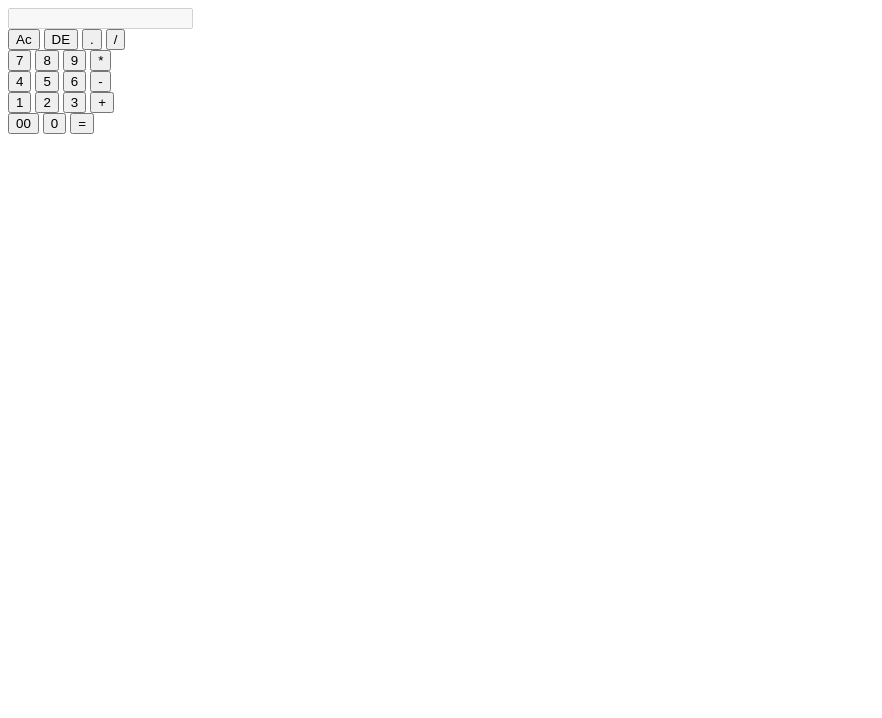
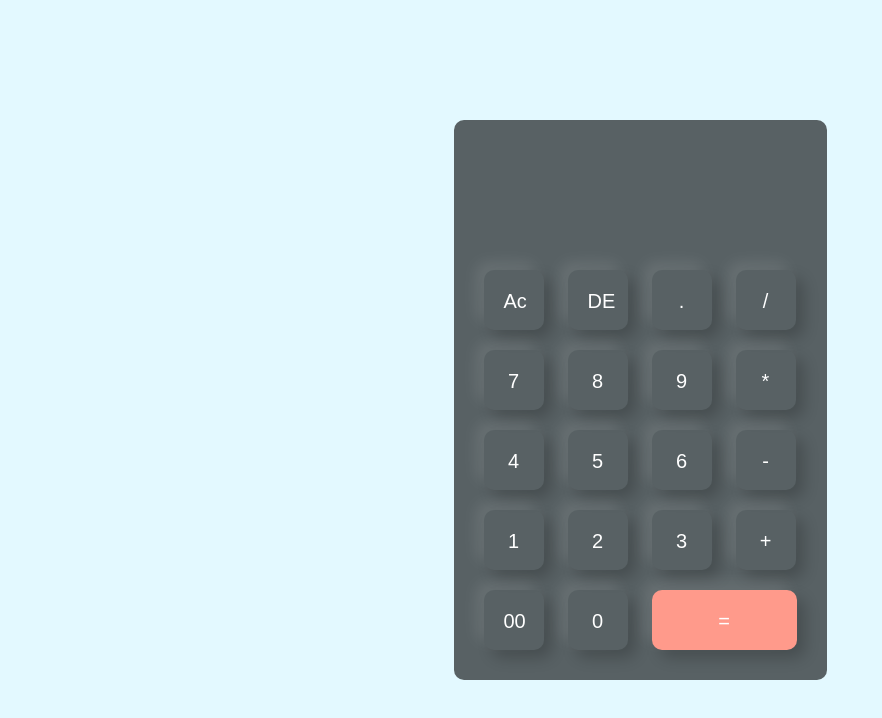
Before and after one commit to IbnuShemsudin/Calculator-project, a plain HTML site: page index.html in a window 1280 px wide. Shown: the whole page, without its empty margins (0-882 px from the left). Drawn offline with Linux system fonts and the light colour scheme.

Commit message:
added style.css file

```diff
--- a/index.html
+++ b/index.html
@@ -4,11 +4,13 @@
     <meta charset="UTF-8">
     <meta name="viewport" content="width=device-width, initial-scale=1.0">
     <title>Calculator</title>
+    <link rel="stylesheet" href="style.css">
 </head>
 <body>
     <div class="container">
+        <div class="calculator">
         <form action="">
-         <div>
+         <div class="display">
              <input type="text" name="display" id="display" disabled>
          </div>
          <div>
@@ -38,9 +40,10 @@
          <div>
              <input type="button" value="00">
              <input type="button" value="0">
-             <input type="button" value="=">
+             <input type="button" value="=" class="equal">
          </div>
         </form>
+        </div>
      </div>
 </body>
 </html>
--- /dev/null
+++ b/style.css
@@ -0,0 +1,55 @@
+*{
+  padding: 0;
+  margin: 0;
+    box-sizing: border-box;
+}
+.container{
+    width: 100%;
+    height: 100vh;
+    display: flex;
+    justify-content: center;
+    align-items: center;
+    background-color: #e3f9ff;
+}
+.calculator{
+    background-color: rgba(0, 2, 3, 0.61);
+    padding: 20px;
+    border-radius: 10px;
+
+}
+.calculator form input{
+    border: 0;
+    outline: 0;
+    height: 60px;
+    border-radius: 10px;
+    box-shadow: -8px -8px 15px rgba(255, 255, 255,0.1),
+                8px 8px 15px rgba(0, 0, 0, 0.2);
+    background: transparent;
+    cursor: pointer;
+    color: #fff;
+    margin: 10px;
+    font-size: 20px;
+    padding: 20px;
+    width: 60px;
+    text-align: center;
+    align-items: center;
+
+
+
+}
+form .display{
+    display: flex;
+    justify-content: center;
+    margin: 20px 0;
+}
+form .display input{
+text-align: right;
+flex: 1;
+font-size: 45px;
+box-shadow: none;
+}
+form input.equal{
+    background-color: #ff9a8b;
+    color: #fff;
+    width: 145px;
+}
```
